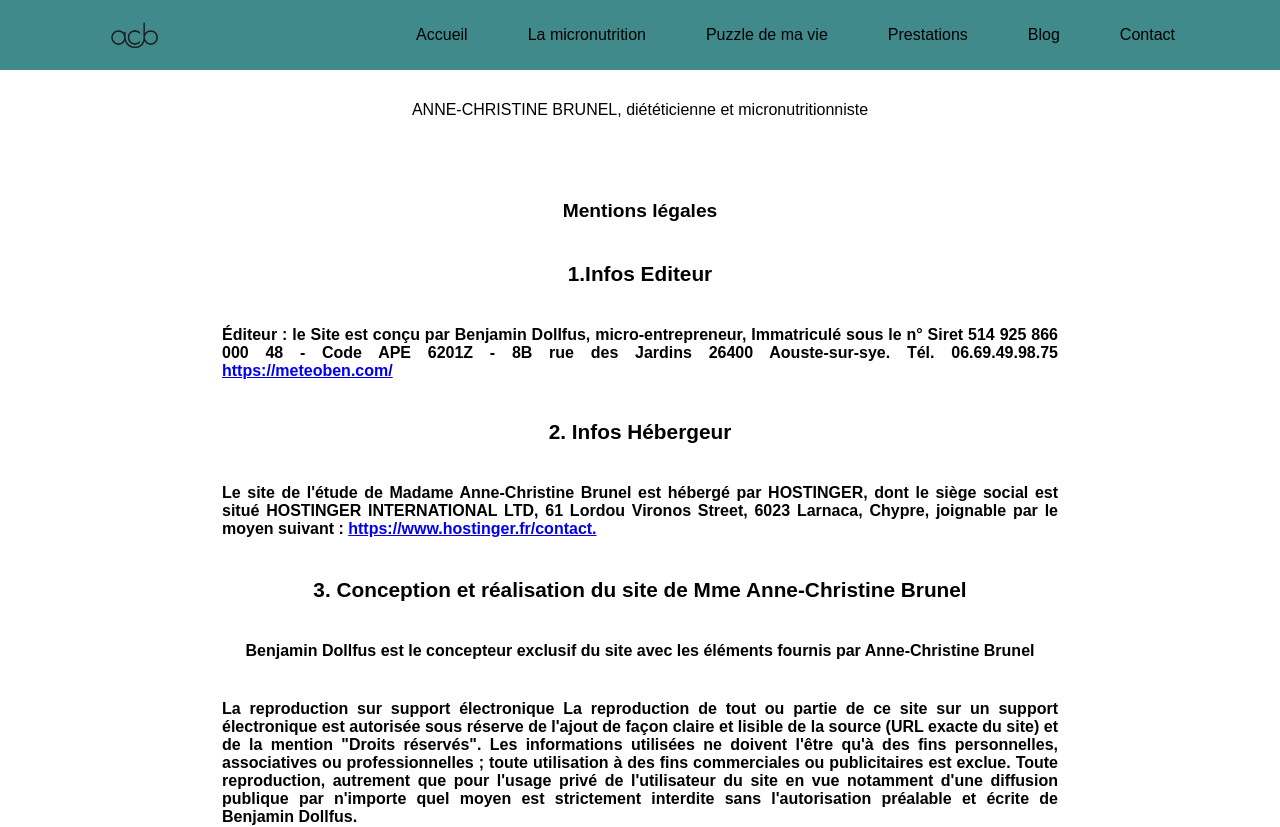
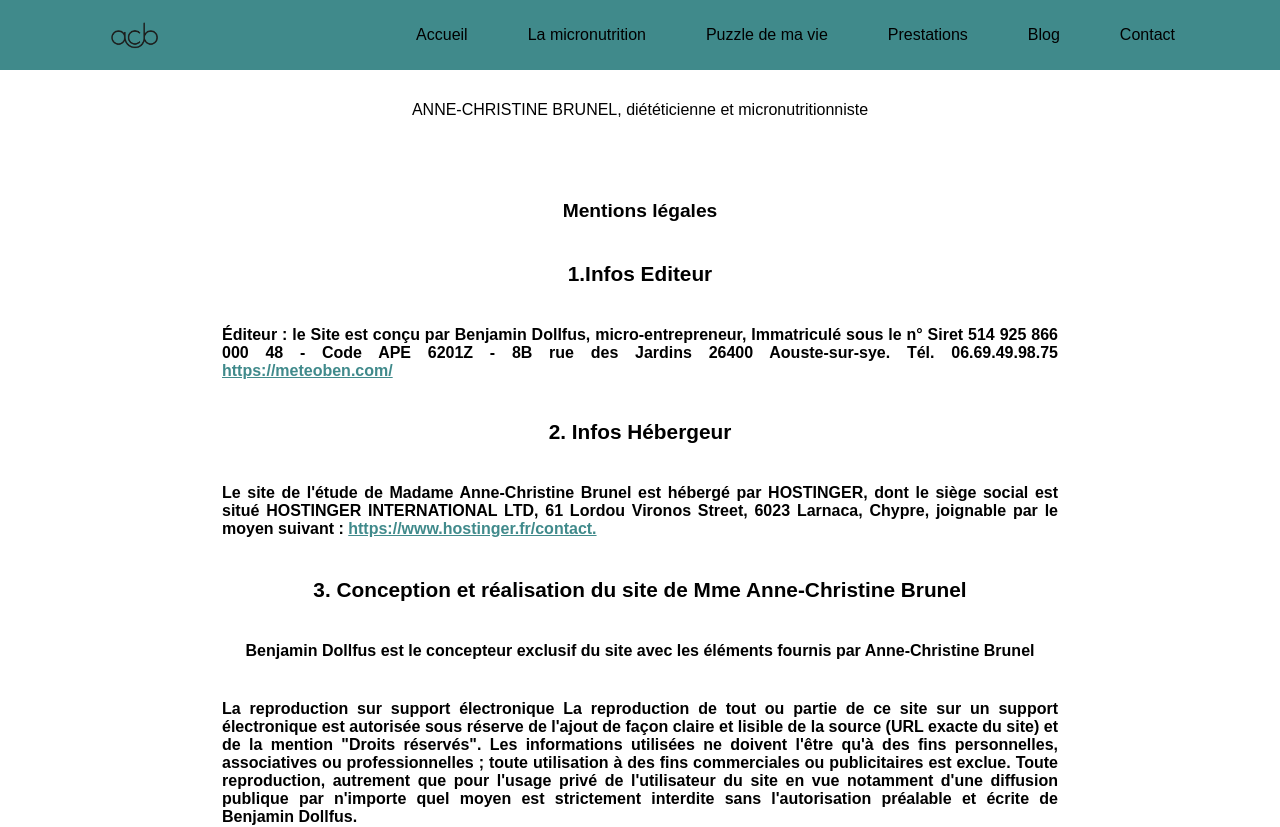
Before and after one commit to Ben43200/brunel-vite, a React (Vite) app: page /mentions-legales in a window 1280 px wide. Shown: the top 827 px of the page. Built offline with nearby package versions, Linux system fonts and the light colour scheme.

Commit message:
ajout couleur link

```diff
--- a/src/pages/mentions/mentionslegales.scss
+++ b/src/pages/mentions/mentionslegales.scss
@@ -57,3 +57,12 @@
 
 
 }
+
+
+#root > .mentions-container > p > a{
+    color: #408a8b;
+}
+
+#root > .mentions-container > p > a:visited{
+    color: #408a8b;
+}
```
